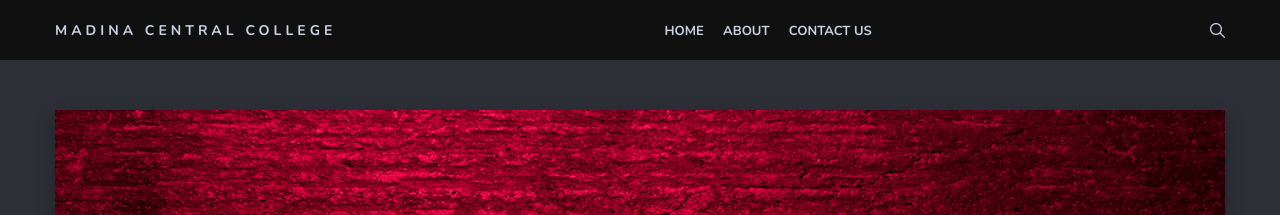
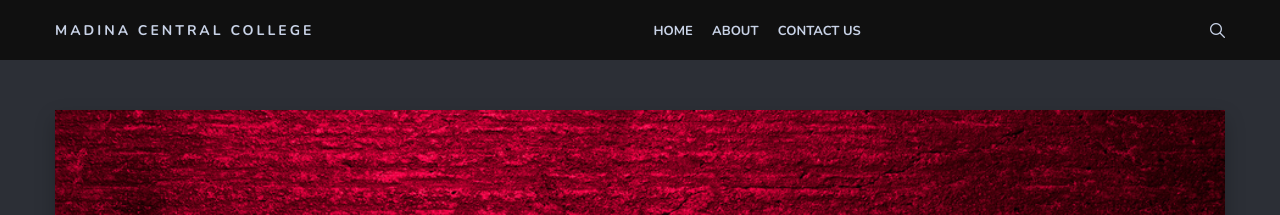
Before and after one commit to techlanka/kmcc, a Jekyll site: the page built from index.html, in a window 1280 px wide. Shown: the top 215 px of the page. Built offline with Jekyll 4.4.1, drawn with Linux system fonts in a browser that asks for light colours; the list of posts is cut into pages by our own code.

Commit message:
Update _home.scss

```diff
--- a/_sass/4-layouts/_home.scss
+++ b/_sass/4-layouts/_home.scss
@@ -19,7 +19,7 @@
       font-weight: 700;
       line-height: 16px;
       text-transform: uppercase;
-      letter-spacing: 4px;
+      letter-spacing: 3px;
       color: $text;
       &:hover {
         color: #fff;
```
